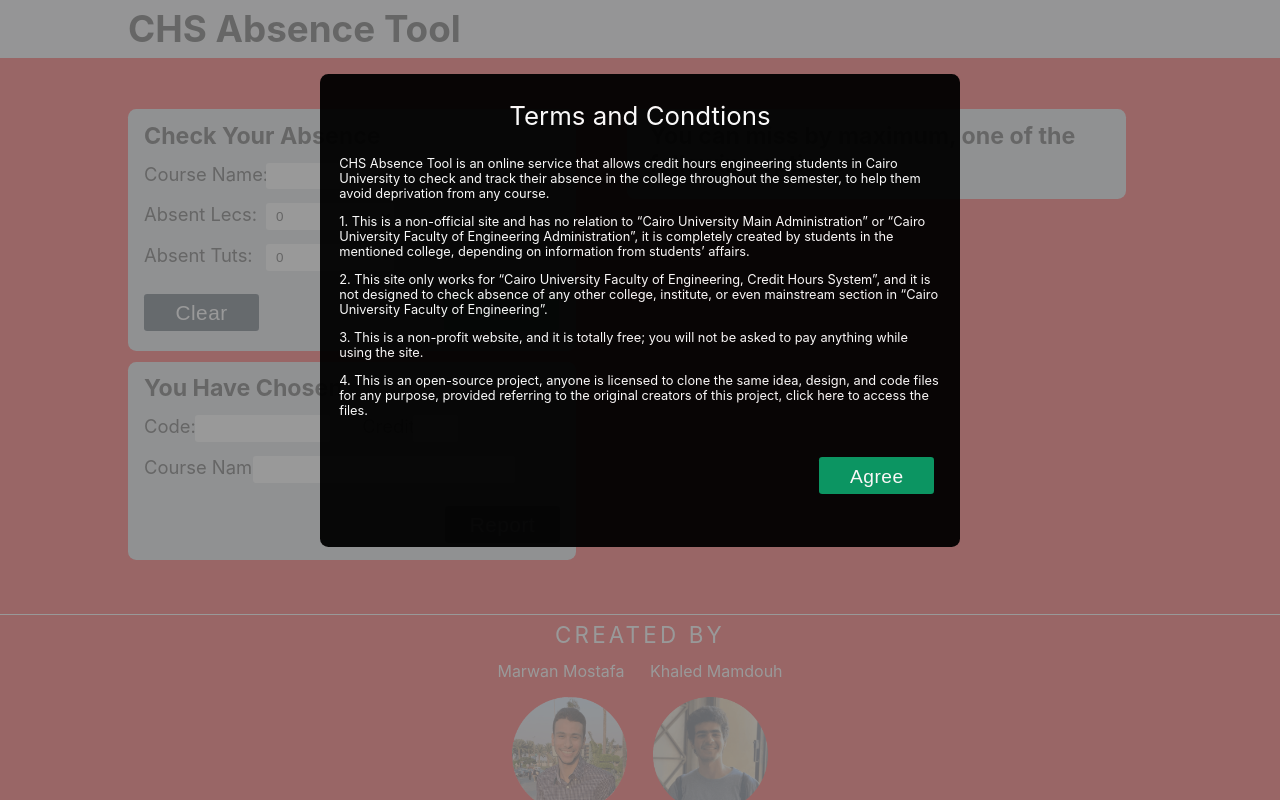
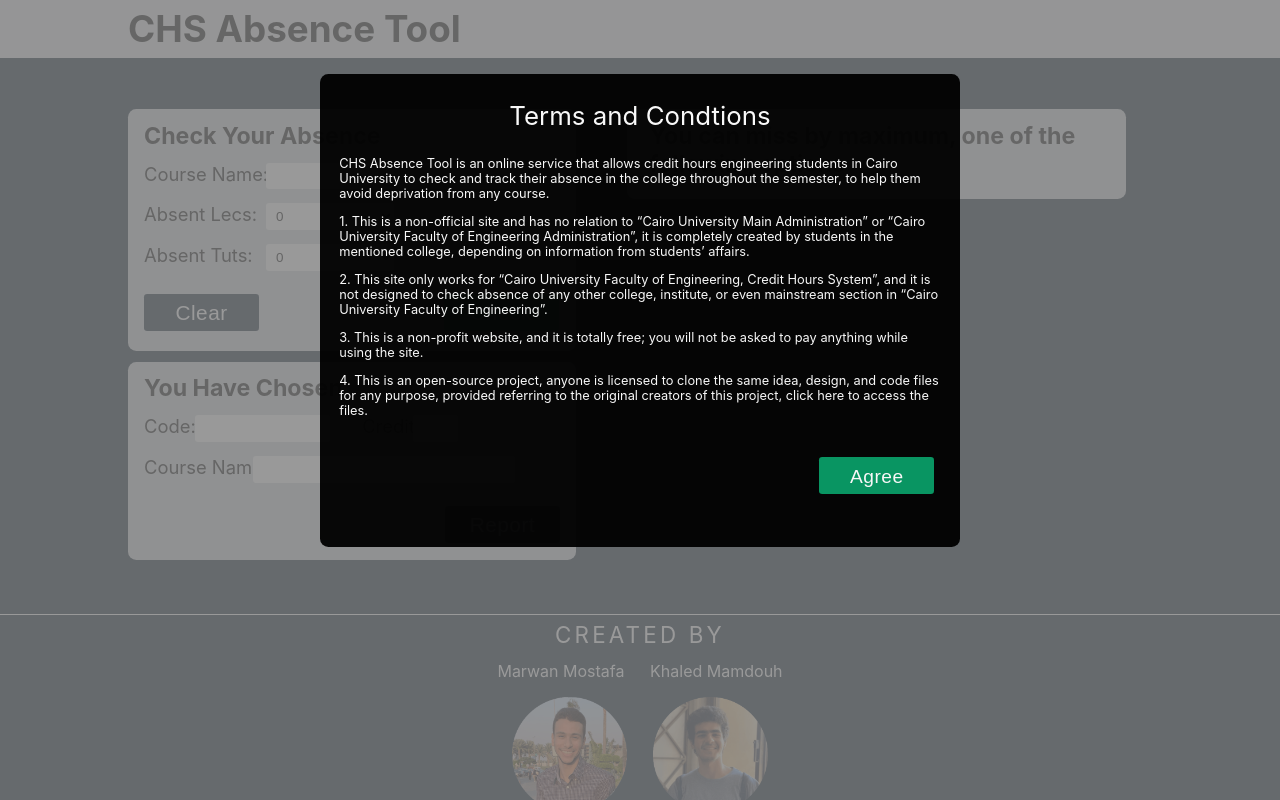
Before and after one commit to Marwan-9/absence-tracking-site, a PHP site: page / in a window 1280 px wide. Run offline with PHP 8.4, Linux system fonts and the light colour scheme.

Commit message:
redRevert

```diff
--- a/Styles.css
+++ b/Styles.css
@@ -1,5 +1,5 @@
 body{
-    background-color: red;
+    background-color: #011627;
     width: 100vw;
     overflow-x: hidden;
     height: 100vh;
```
